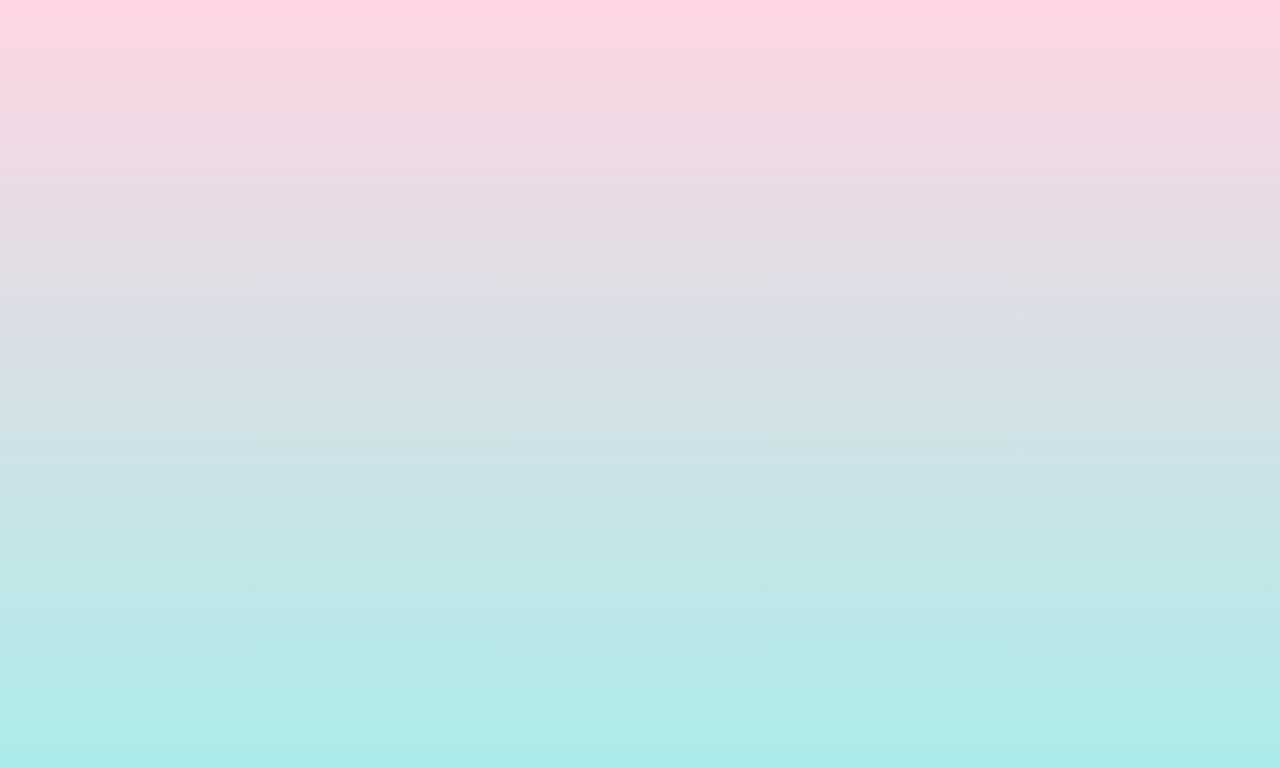
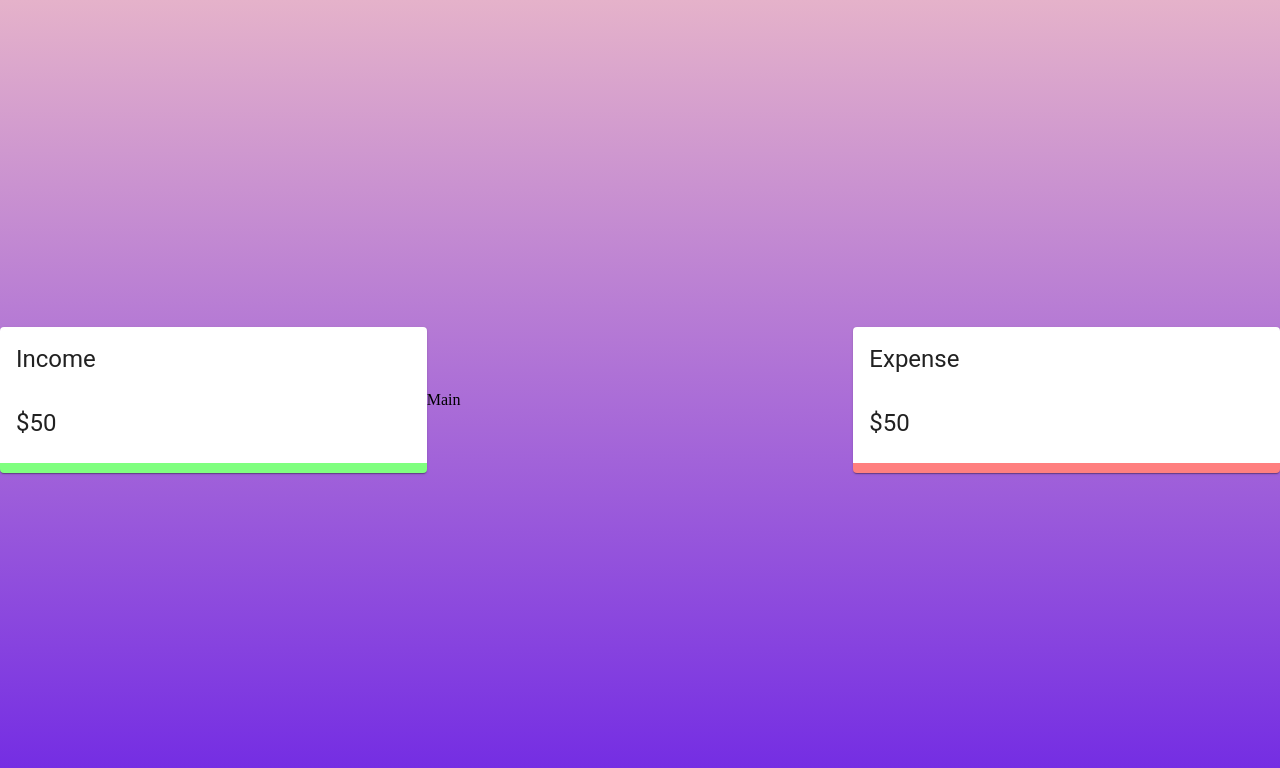
Before and after one commit to nditanaka/voice-budget-tracker, a React (Create React App) app: page / in a window 1280 px wide. Shown: the top 768 px of the page. Built offline with nearby package versions, Linux system fonts and the light colour scheme.

Commit message:
add conditional styles for income and expenses Card components

```diff
--- a/src/App.js
+++ b/src/App.js
@@ -1,8 +1,25 @@
 import React from 'react';
+import { Grid } from '@material-ui/core';
+
+import Details from './components/Details/Details'
+import useStyles from './styles'
+
 
 function App() {
+  const classes = useStyles()
   return (
     <div>
+      <Grid classNames={classes.grid} container spacing={0} alignItems="center" justify="center" style={{ height: '100vh' }}>
+        <Grid item xs={12} sm={4}>
+          <Details title="Income"/>
+        </Grid>
+        <Grid item xs={12} sm={4}>
+          Main
+        </Grid>
+        <Grid item xs={12} sm={4}>
+          <Details title="Expense"/>
+        </Grid>
+      </Grid>
     </div>
   );
 }
--- /dev/null
+++ b/src/components/Details/Details.js
@@ -0,0 +1,21 @@
+import React from 'react'
+import {Card, CardHeader, CardContent, Typography} from '@material-ui/core'
+import { Doughnut } from 'react-chartjs-2'
+
+import useStyles from './styles'
+
+const Details = ({title}) => {
+  const classes = useStyles()
+
+  return (
+    <Card className={title === 'Income' ? classes.income : classes.expense}>
+          <CardHeader title={title} />
+          <CardContent>
+              <Typography variant="h5">$50</Typography>
+              {/* <Doughnut data="DATA"></Doughnut> */}
+          </CardContent>
+    </Card>
+  )
+}
+
+export default Details
--- /dev/null
+++ b/src/components/Details/styles.js
@@ -0,0 +1,11 @@
+import { makeStyles } from "@material-ui/core";
+
+export default makeStyles(() => ({
+    income: {
+        borderBottom: '10px solid rgba(0, 255, 0, 0.5)'
+    },
+    expense: {
+        borderBottom: '10px solid rgba(255, 0, 0, 0.5)'
+    }
+
+}))
--- a/src/index.css
+++ b/src/index.css
@@ -4,7 +4,7 @@
 }
 
 body {
-  background-image: linear-gradient(to top, #a8edea 0%, #fed6e3 100%);
+  background-image: linear-gradient(to top, #7028e4 0%, #e5b2ca 100%);;
   /* background: linear-gradient(rgba(0,0,0,0.5), rgba(0,0,0,0.5)), url(./assets/personal_finance.png); */
   background-size: cover;
 }
--- /dev/null
+++ b/src/styles.js
@@ -0,0 +1,30 @@
+import { makeStyles } from '@material-ui/core/styles';
+
+export default makeStyles((theme) => ({
+  desktop: {
+    [theme.breakpoints.up('sm')]: {
+      display: 'none',
+    },
+  },
+  mobile: {
+    [theme.breakpoints.down('sm')]: {
+      display: 'none',
+    },
+  },
+  main: {
+    [theme.breakpoints.up('sm')]: {
+      paddingBottom: '5%',
+    },
+  },
+  last: {
+    [theme.breakpoints.down('sm')]: {
+      marginBottom: theme.spacing(3),
+      paddingBottom: '200px',
+    },
+  },
+  grid: {
+    '& > *': {
+      margin: theme.spacing(2),
+    },
+  },
+}));
```
Also changed, not shown: 2 other files (tests, documents, lock files or other folders).
